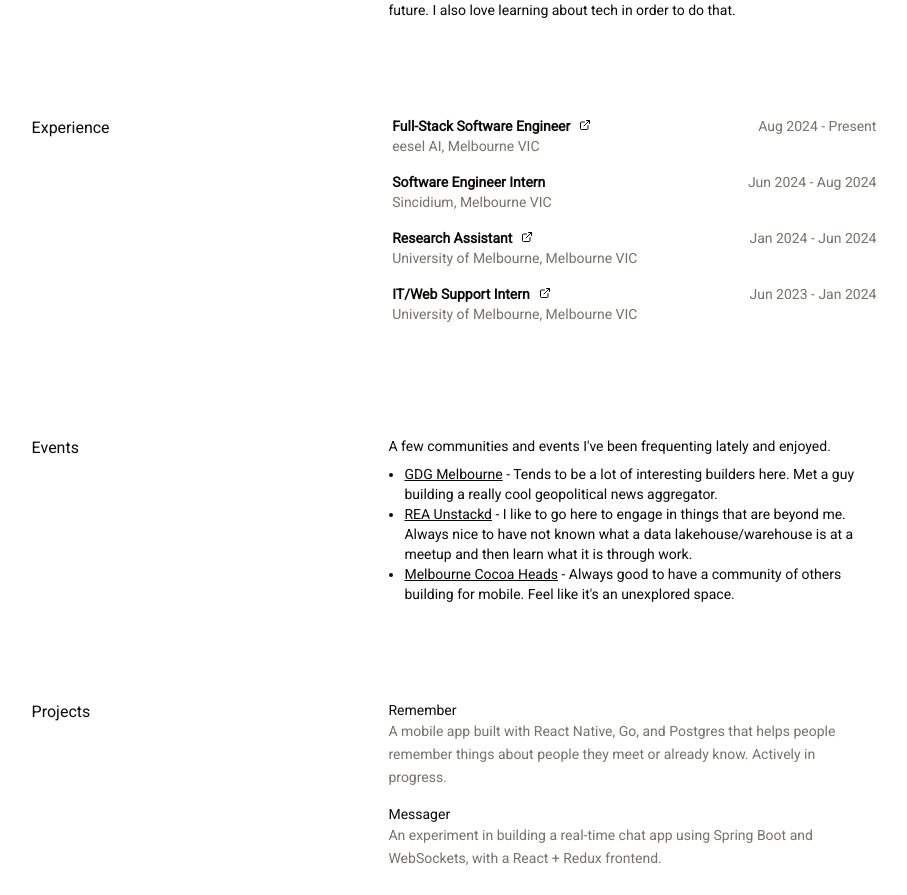
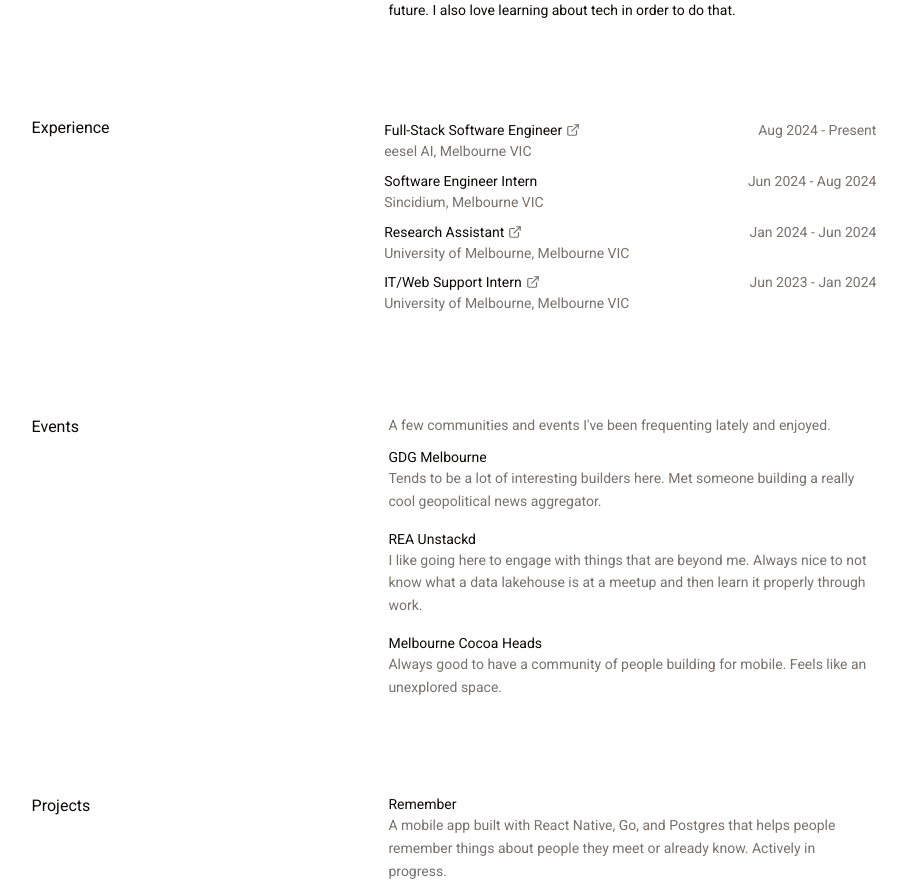
Before and after one commit to KaranJayakumar/portfolio, a Next.js app: page / in a window 1280 px wide. Shown: the part 406-1301 px from the top of the page, without its empty margins (186-1093 px from the left). Built offline with nearby package versions, Linux system fonts and the light colour scheme.

Commit message:
Unify styling on all the components

```diff
--- a/app/_components/blocks/Events.tsx
+++ b/app/_components/blocks/Events.tsx
@@ -3,20 +3,57 @@
 export const Events = () => {
   return (
     <Block title="Events">
-      <p className="pb-[8px] text-sm">A few communities and events I&apos;ve been frequenting lately and enjoyed.</p>
-      <ul className="text-sm space-y-2 list-disc">
-        <div className="px-4">
-          <li>
-            <a href="https://gdg.community.dev/gdg-melbourne/" className="underline hover:text-gray-600">GDG Melbourne</a> - Tends to be a lot of interesting builders here. Met a guy building a really cool geopolitical news aggregator.
-          </li>
-          <li>
-            <a href="https://www.meetup.com/rea-unstackd/" className="underline hover:text-gray-600">REA Unstackd</a> - I like to go here to engage in things that are beyond me. Always nice to have not known what a data lakehouse/warehouse is at a meetup and then learn what it is through work.
-          </li>
-          <li>
-            <a href="https://melbournecocoaheads.com/" className="underline hover:text-gray-600">Melbourne Cocoa Heads</a> - Always good to have a community of others building for mobile. Feel like it&apos;s an unexplored space.
-          </li>
+      <p className="text-sm text-muted-foreground mb-3">
+        A few communities and events I&apos;ve been frequenting lately and enjoyed.
+      </p>
+
+      <div className="space-y-4 text-sm">
+        <div>
+          <a
+            href="https://gdg.community.dev/gdg-melbourne/"
+            target="_blank"
+            rel="noopener noreferrer"
+            className="font-medium hover:underline"
+          >
+            GDG Melbourne
+          </a>
+          <p className="text-muted-foreground leading-relaxed">
+            Tends to be a lot of interesting builders here. Met someone building a
+            really cool geopolitical news aggregator.
+          </p>
         </div>
-      </ul>
+
+        <div>
+          <a
+            href="https://www.meetup.com/rea-unstackd/"
+            target="_blank"
+            rel="noopener noreferrer"
+            className="font-medium hover:underline"
+          >
+            REA Unstackd
+          </a>
+          <p className="text-muted-foreground leading-relaxed">
+            I like going here to engage with things that are beyond me. Always
+            nice to not know what a data lakehouse is at a meetup and then
+            learn it properly through work.
+          </p>
+        </div>
+
+        <div>
+          <a
+            href="https://melbournecocoaheads.com/"
+            target="_blank"
+            rel="noopener noreferrer"
+            className="font-medium hover:underline"
+          >
+            Melbourne Cocoa Heads
+          </a>
+          <p className="text-muted-foreground leading-relaxed">
+            Always good to have a community of people building for mobile.
+            Feels like an unexplored space.
+          </p>
+        </div>
+      </div>
     </Block>
   )
 }
--- a/app/_components/layout/ExperienceLayout.tsx
+++ b/app/_components/layout/ExperienceLayout.tsx
@@ -44,34 +44,43 @@
 
   return (
     <div
-      className={`flex flex-row justify-between gap-x-2 mb-4 text-sm ${
-        blogKey ? "cursor-pointer group" : ""
+      onClick={openBlog}
+      className={`flex justify-between gap-x-4 rounded-md px-2 py-1 -mx-2 text-sm transition ${
+        blogKey
+          ? "cursor-pointer group hover:bg-muted/50"
+          : ""
       }`}
-      onClick={openBlog}
     >
       <div className="flex flex-col mr-26">
         <div
-          className={`font-semibold items-center gap-x-2 flex flex-row${
-            blogKey ? "group-hover:underline" : ""
+          className={`flex items-center gap-x-1 font-medium ${
+            blogKey ? "group-hover:underline underline-offset-4" : ""
           }`}
         >
           {position}
           {blogKey && (
-            <ExternalLinkIcon width={14} height={14} className='pb-0.5'/>
+            <ExternalLinkIcon
+              width={14}
+              height={14}
+              className="text-muted-foreground"
+            />
           )}
         </div>
+
         <p
-          className={`text-muted-foreground ${
-            blogKey ? "group-hover:text-foreground" : ""
+          className={`leading-relaxed ${
+            blogKey
+              ? "text-muted-foreground group-hover:text-foreground"
+              : "text-muted-foreground"
           }`}
         >
           {description}
         </p>
       </div>
 
-      <div className="text-muted-foreground">
-        <p>{timeline}</p>
-      </div>
+      <p className="text-muted-foreground whitespace-nowrap">
+        {timeline}
+      </p>
     </div>
   )
 }
```
